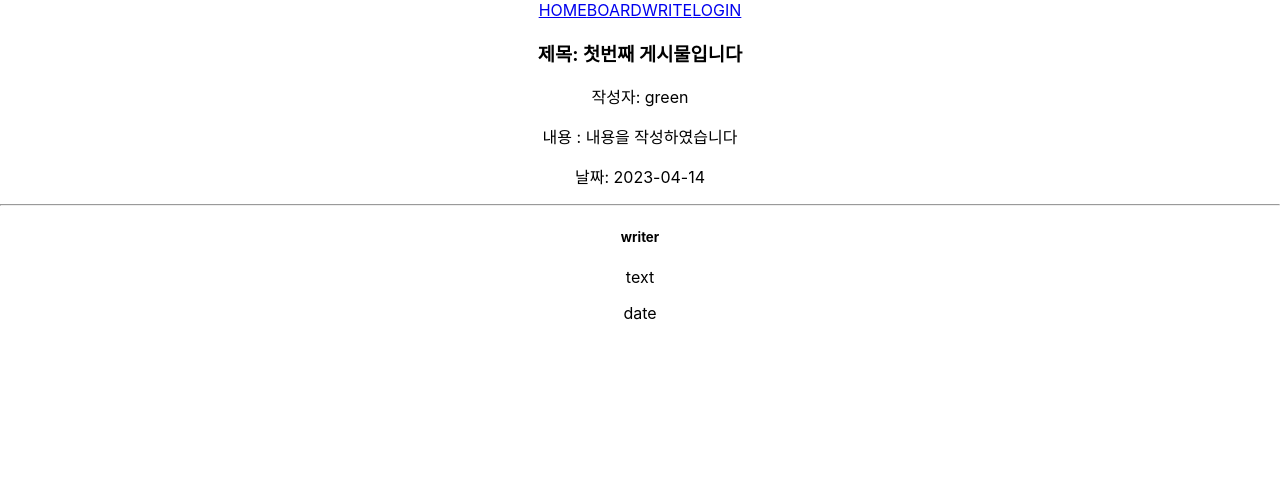
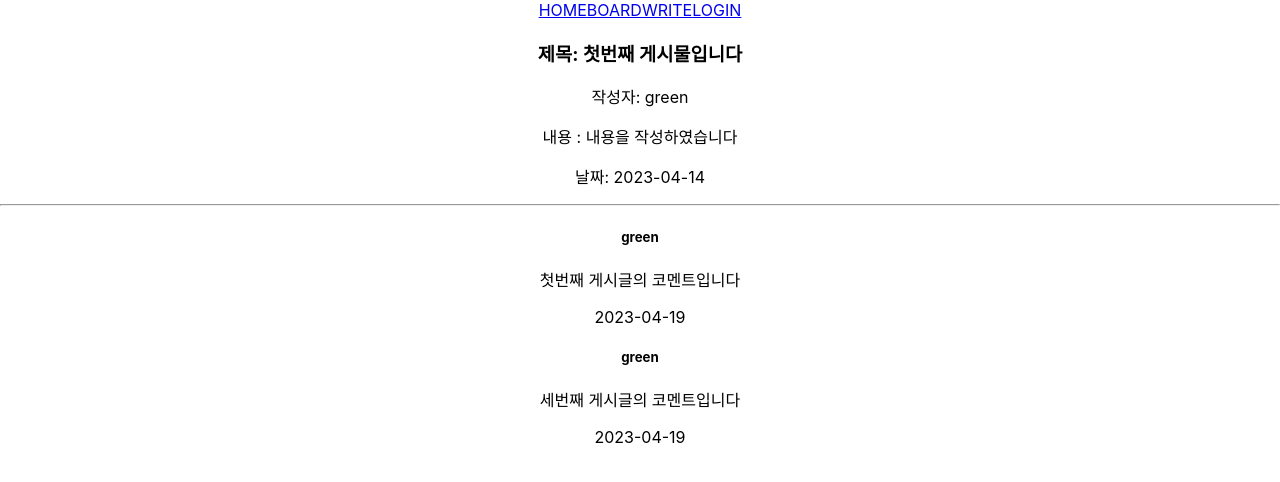
Before and after one commit to hj-Seong/2023-react, a React (Create React App) app in the folder router-context/: page /boardlist/1 in a window 1280 px wide. Shown: the top 482 px of the page. Built offline with nearby package versions, Linux system fonts and the light colour scheme.

Commit message:
0419 코멘트 컴프 props 이용하여출력

```diff
--- a/router-context/src/components/CommentComp.jsx
+++ b/router-context/src/components/CommentComp.jsx
@@ -1,11 +1,13 @@
 import React from 'react'
 
-export default function CommentComp() {
+export default function CommentComp(props) {
+  // props로 전달한 comment를 구조분해를 통해서 쓰기 쉽게 작성
+  const {writer, text, date} = props.comment
   return (
     <div>
-        <h5>writer</h5>
-        <p>text</p>
-        <span>date</span>
+        <h5>{writer}</h5>
+        <p>{text}</p>
+        <span>{date}</span>
     </div>
   )
 }
--- a/router-context/src/page/Board.jsx
+++ b/router-context/src/page/Board.jsx
@@ -97,7 +97,13 @@
                 </div>)
         }
         <hr />
-        <CommentComp />
+        { // 값을 넘길 형태가 객체로 주어져있으면 객체로 넘길수 있다
+          state.commentlist.map((comment)=>(
+            <CommentComp
+              comment={comment}
+            />
+          ))
+        }
 
     </div>
   )
```
